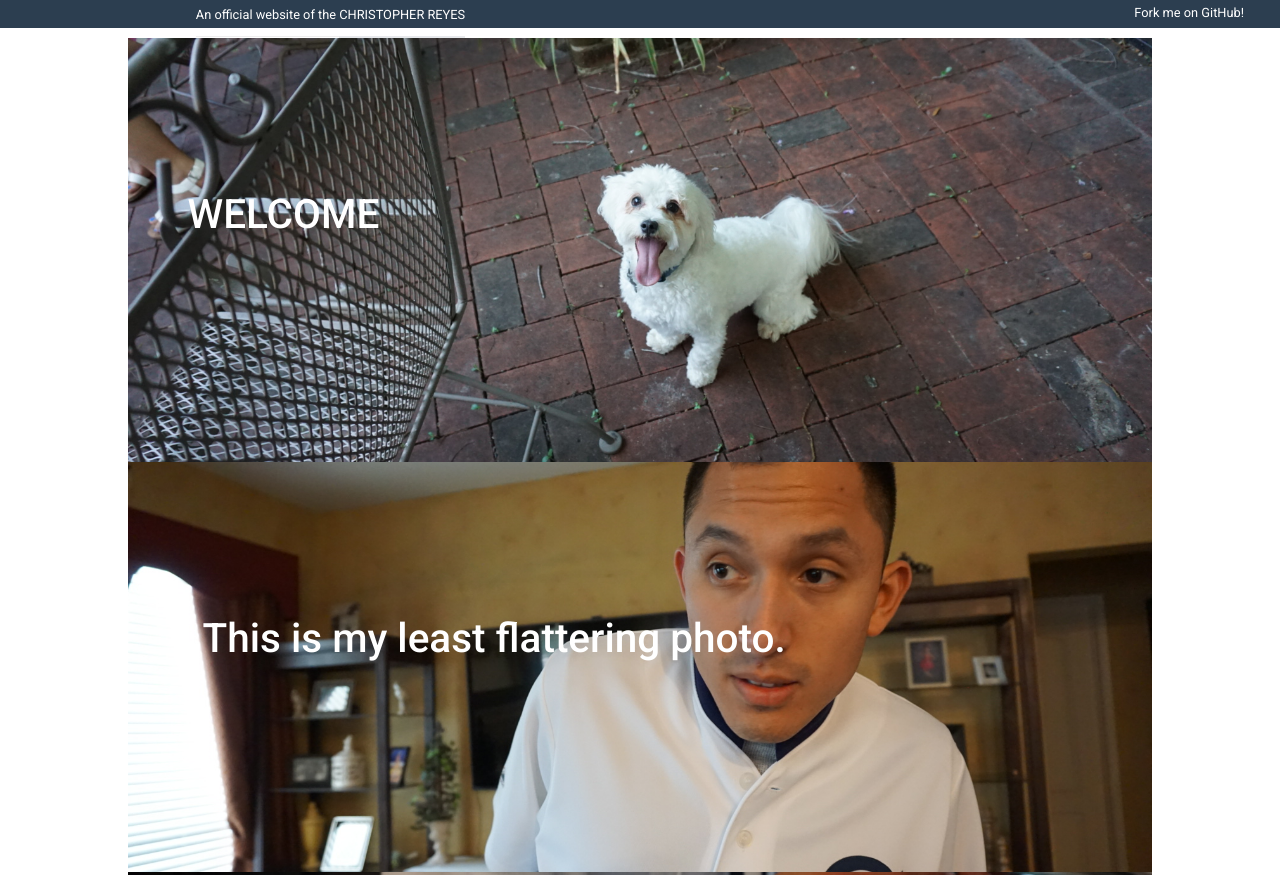
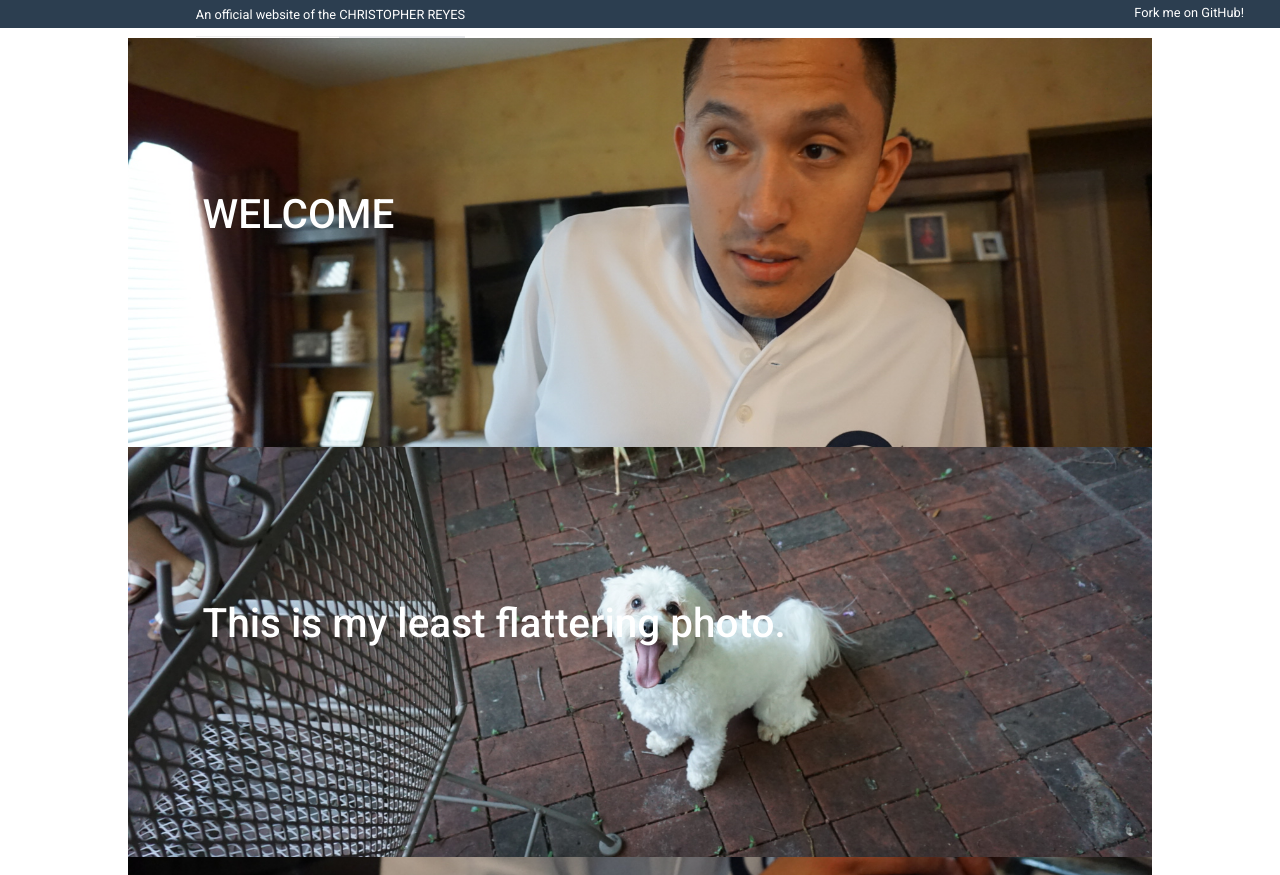
Before and after one commit to christophereyes/christophereyes.github.io, a plain HTML site: page index.html in a window 1280 px wide. Shown: the top 875 px of the page. Drawn offline with nearby package versions, Linux system fonts and the light colour scheme.

Commit message:
adjusted top background image

```diff
--- a/index.html
+++ b/index.html
@@ -57,12 +57,12 @@
               </div>
     </nav>
   <div class="container-fluid">
-    <div id="home-image2" class="row">
-      <div class="home-image-text">
+    <div id="home-image" class="row">
+      <div class="container home-image-text">
         <h2 class="hey-there-nyc">WELCOME</h2>
       </div>
     </div>
-    <div id="home-image" class="row">
+    <div id="home-image2" class="row">
       <div class="container home-image-text">
         <h2 class="hey-there-nyc">This is my least flattering photo.</h2>
       </div>
```
